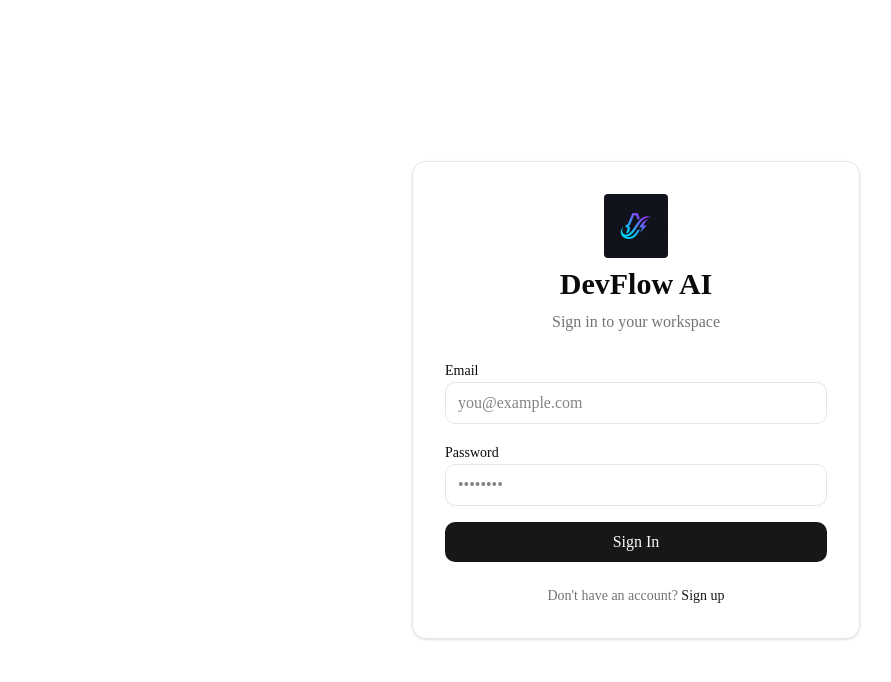
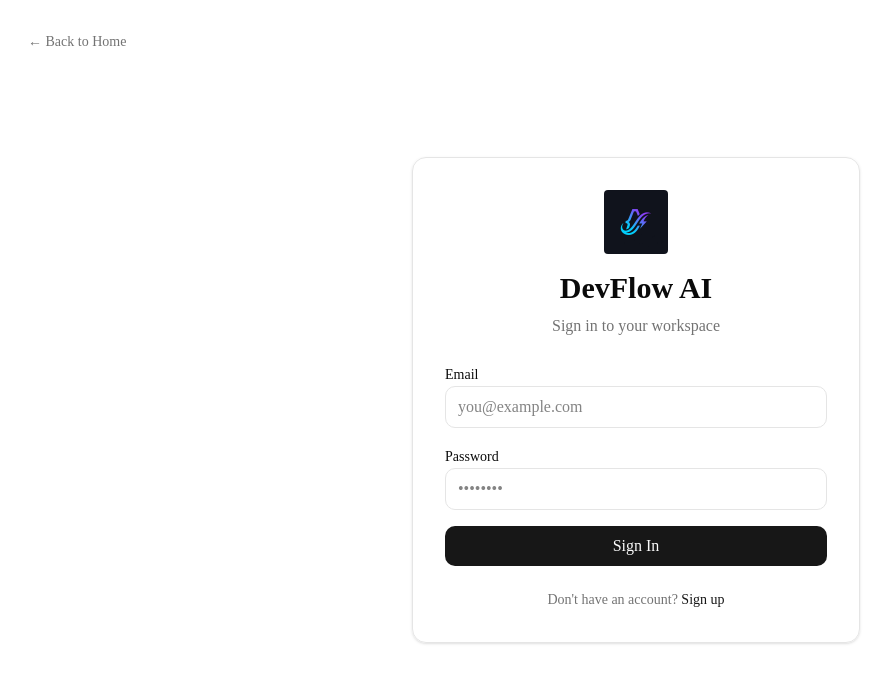
Before and after one commit to Ahtisham992/DevFlowAI, a Next.js app in the folder apps/web/: page /login in a window 1280 px wide. Shown: the top 682 px of the page, without its empty margins (4-895 px from the left). Built offline with nearby package versions, Linux system fonts and the light colour scheme; no server answers.

Commit message:
feat: refine web landing page and auth

```diff
--- a/apps/web/src/app/login/page.tsx
+++ b/apps/web/src/app/login/page.tsx
@@ -51,10 +51,15 @@ export default function LoginPage() {
     };
 
     return (
-        <div className="min-h-screen flex items-center justify-center bg-background">
+        <div className="min-h-screen flex items-center justify-center bg-background relative">
+            <Link href="/" className="absolute top-8 left-8 text-sm font-medium text-muted-foreground hover:text-foreground flex items-center gap-2 transition">
+                &larr; Back to Home
+            </Link>
             <div className="w-full max-w-md p-8 space-y-6 border rounded-xl shadow-sm">
                 <div className="space-y-2 text-center flex flex-col items-center">
-                    <Image src={logoImage} alt="DevFlow AI Logo" className="w-16 h-16 rounded mb-2" />
+                    <Link href="/">
+                        <Image src={logoImage} alt="DevFlow AI Logo" className="w-16 h-16 rounded mb-2 hover:opacity-90 transition" />
+                    </Link>
                     <h1 className="text-3xl font-bold">DevFlow AI</h1>
                     <p className="text-muted-foreground">Sign in to your workspace</p>
                 </div>
--- a/apps/web/src/app/register/page.tsx
+++ b/apps/web/src/app/register/page.tsx
@@ -71,10 +71,15 @@ export default function RegisterPage() {
     };
 
     return (
-        <div className="min-h-screen flex items-center justify-center bg-background">
+        <div className="min-h-screen flex items-center justify-center bg-background relative">
+            <Link href="/" className="absolute top-8 left-8 text-sm font-medium text-muted-foreground hover:text-foreground flex items-center gap-2 transition">
+                &larr; Back to Home
+            </Link>
             <div className="w-full max-w-md p-8 space-y-6 border rounded-xl shadow-sm">
                 <div className="space-y-2 text-center flex flex-col items-center">
-                    <Image src={logoImage} alt="DevFlow AI Logo" className="w-16 h-16 rounded mb-2" />
+                    <Link href="/">
+                        <Image src={logoImage} alt="DevFlow AI Logo" className="w-16 h-16 rounded mb-2 hover:opacity-90 transition" />
+                    </Link>
                     <h1 className="text-3xl font-bold">Create an account</h1>
                     <p className="text-muted-foreground">Enter your details to get started</p>
                 </div>
--- a/apps/web/src/components/theme-toggle.tsx
+++ b/apps/web/src/components/theme-toggle.tsx
@@ -1,15 +1,30 @@
 'use client';
 
+import { useEffect, useState } from 'react';
 import { useTheme } from 'next-themes';
 import { Sun, Moon } from 'lucide-react';
 
 export default function ThemeToggle() {
     const { theme, setTheme } = useTheme();
+    const [mounted, setMounted] = useState(false);
+
+    useEffect(() => {
+        setMounted(true);
+    }, []);
+
+    if (!mounted) {
+        return (
+            <button className="p-2 rounded-lg hover:bg-muted transition" aria-label="Toggle theme placeholder">
+                <div className="w-4 h-4" />
+            </button>
+        );
+    }
 
     return (
         <button
             onClick={() => setTheme(theme === 'dark' ? 'light' : 'dark')}
             className="p-2 rounded-lg hover:bg-muted transition"
+            aria-label="Toggle theme"
         >
             {theme === 'dark' ? (
                 <Sun className="w-4 h-4" />
```
Also changed, not shown: apps/web/src/app/page.tsx (line endings or trailing spaces).
